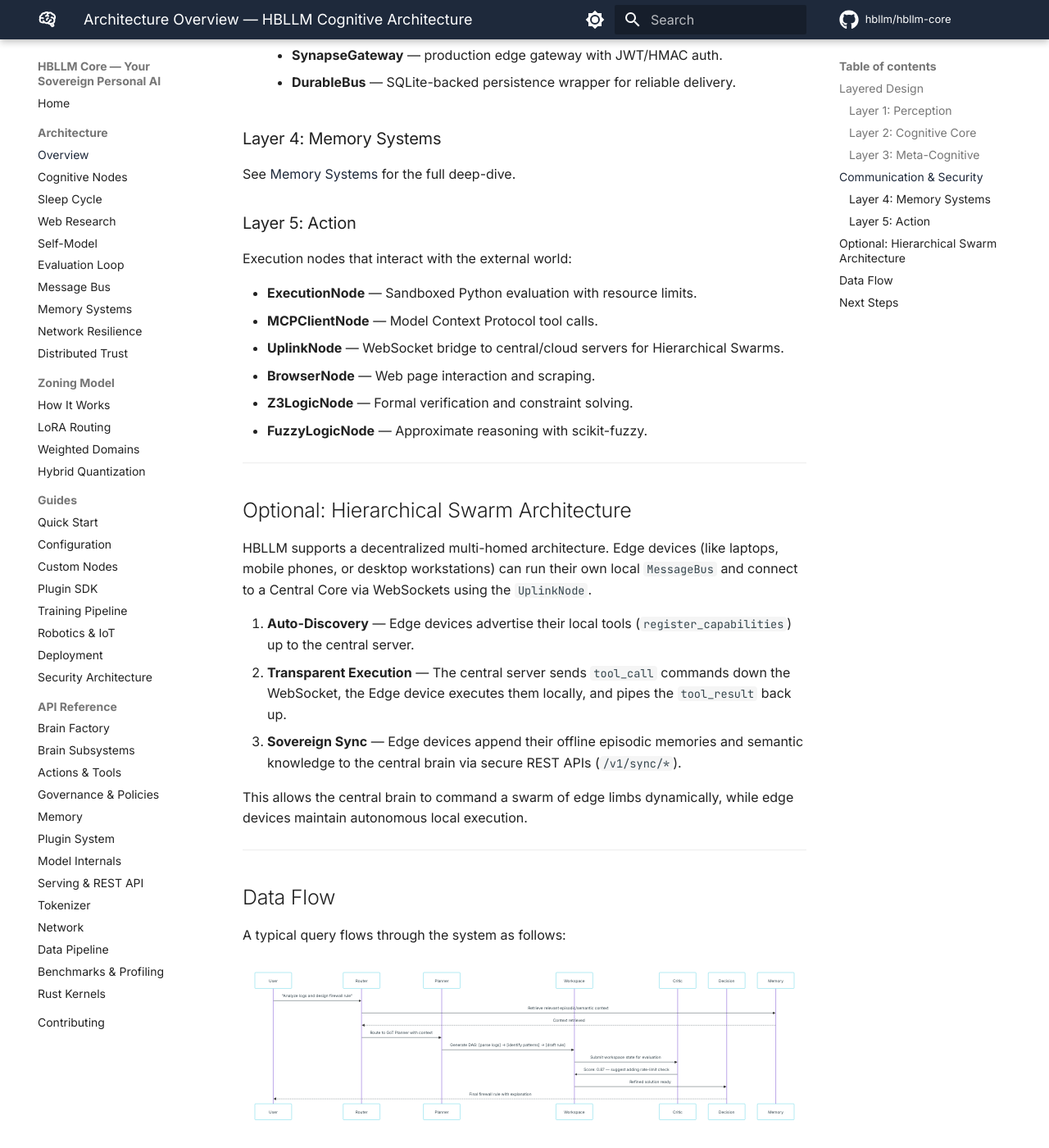
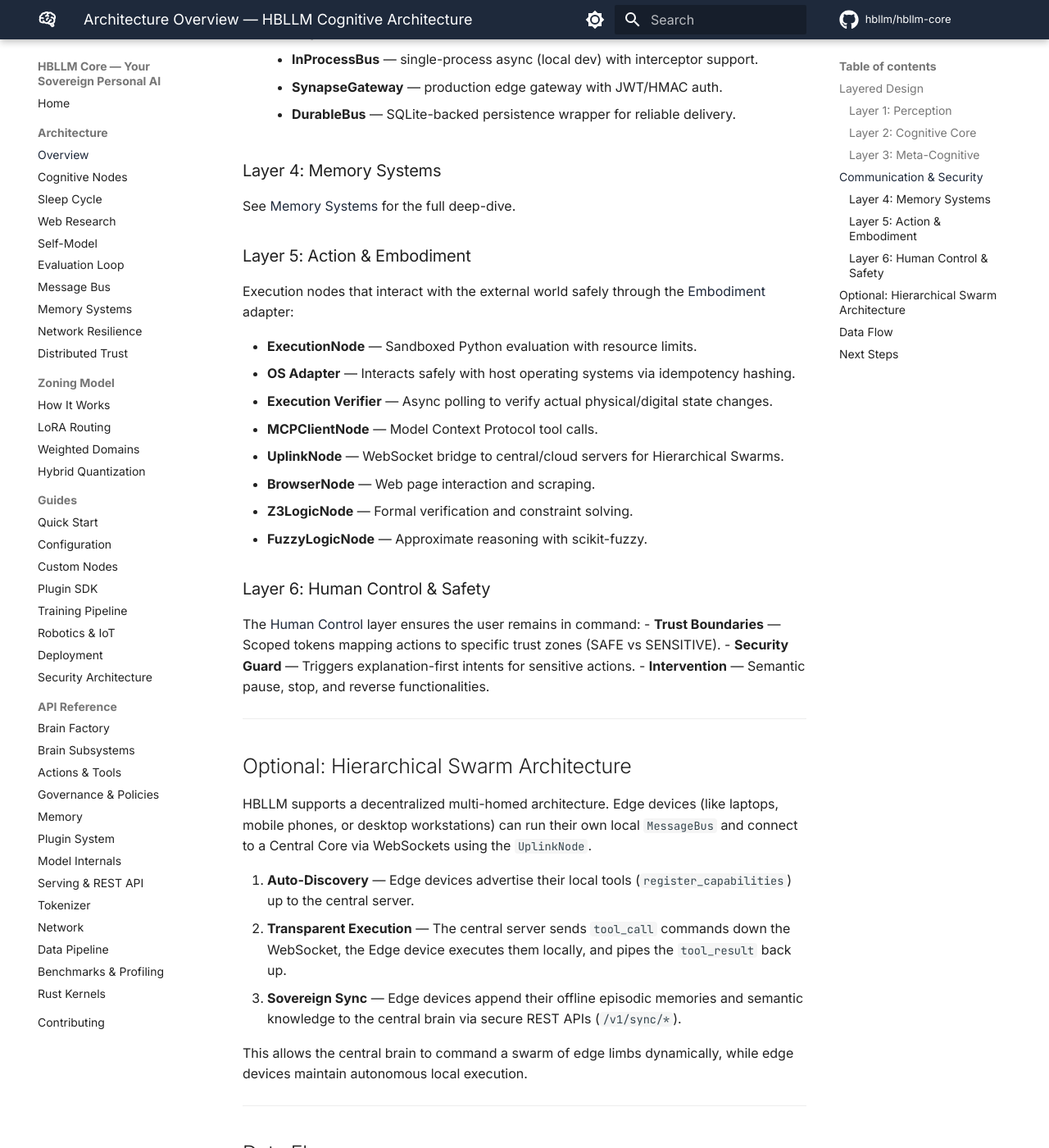
Before and after one commit to HBLLM/hbllm-core, an MkDocs documentation site: the page built from docs/architecture/overview.md, in a window 1280 px wide and 1400 px high, scrolled down 2122 px. Shown: the whole window at 82% size. Built offline with MkDocs 1.6.1 and Material for MkDocs 9.7.7, drawn with Linux system fonts in a browser that asks for light colours; comment, search, counter and statistics services are not loaded; some of the changed text lies outside the part shown.

Commit message:
docs: update architecture documentation for recent capabilities

````diff
--- a/docs/architecture/overview.md
+++ b/docs/architecture/overview.md
@@ -23,7 +23,9 @@ graph TD
     B --> C["Cognitive Core"]
     B --> D["Meta-Cognitive Layer"]
     B --> E["Memory Systems"]
-    B --> F["Action Layer"]
+    B --> F["Action & Embodiment Layer"]
+    B --> I["Human Control Layer"]
+    E --> J["Causal Graph & Compaction"]
     G["Zoning Model"] -.-> C
     H["LLM Providers"] -.-> C
 ```
@@ -75,16 +77,25 @@ All nodes communicate via the **MessageBus**, which has been hardened for distri
 
 See [Memory Systems](memory-systems.md) for the full deep-dive.
 
-### Layer 5: Action
+### Layer 5: Action & Embodiment
 
-Execution nodes that interact with the external world:
+Execution nodes that interact with the external world safely through the [Embodiment](embodiment.md) adapter:
 
 - **ExecutionNode** — Sandboxed Python evaluation with resource limits.
+- **OS Adapter** — Interacts safely with host operating systems via idempotency hashing.
+- **Execution Verifier** — Async polling to verify actual physical/digital state changes.
 - **MCPClientNode** — Model Context Protocol tool calls.
 - **UplinkNode** — WebSocket bridge to central/cloud servers for Hierarchical Swarms.
 - **BrowserNode** — Web page interaction and scraping.
 - **Z3LogicNode** — Formal verification and constraint solving.
 - **FuzzyLogicNode** — Approximate reasoning with scikit-fuzzy.
+
+### Layer 6: Human Control & Safety
+
+The [Human Control](human-control.md) layer ensures the user remains in command:
+- **Trust Boundaries** — Scoped tokens mapping actions to specific trust zones (SAFE vs SENSITIVE).
+- **Security Guard** — Triggers explanation-first intents for sensitive actions.
+- **Intervention** — Semantic pause, stop, and reverse functionalities.
 
 ---
 
@@ -130,3 +141,6 @@ sequenceDiagram
 - [Cognitive Nodes](cognitive-nodes.md) — Detailed reference for each node.
 - [Message Bus](message-bus.md) — How Pub/Sub routing works.
 - [Memory Systems](memory-systems.md) — The 6 memory types explained.
+- [Embodiment](embodiment.md) — Actuator safety and verification.
+- [Human Control](human-control.md) — Safety boundaries and intent integrity.
+- [Causality & Compaction](causality-and-compaction.md) — Decision trace graphs and memory folding.
````
Also changed, not shown: README.md (+13 -11 lines), docs/architecture/causality-and-compaction.md (added, +25 -0 lines), docs/architecture/embodiment.md (added, +22 -0 lines), docs/architecture/human-control.md (added, +32 -0 lines).
